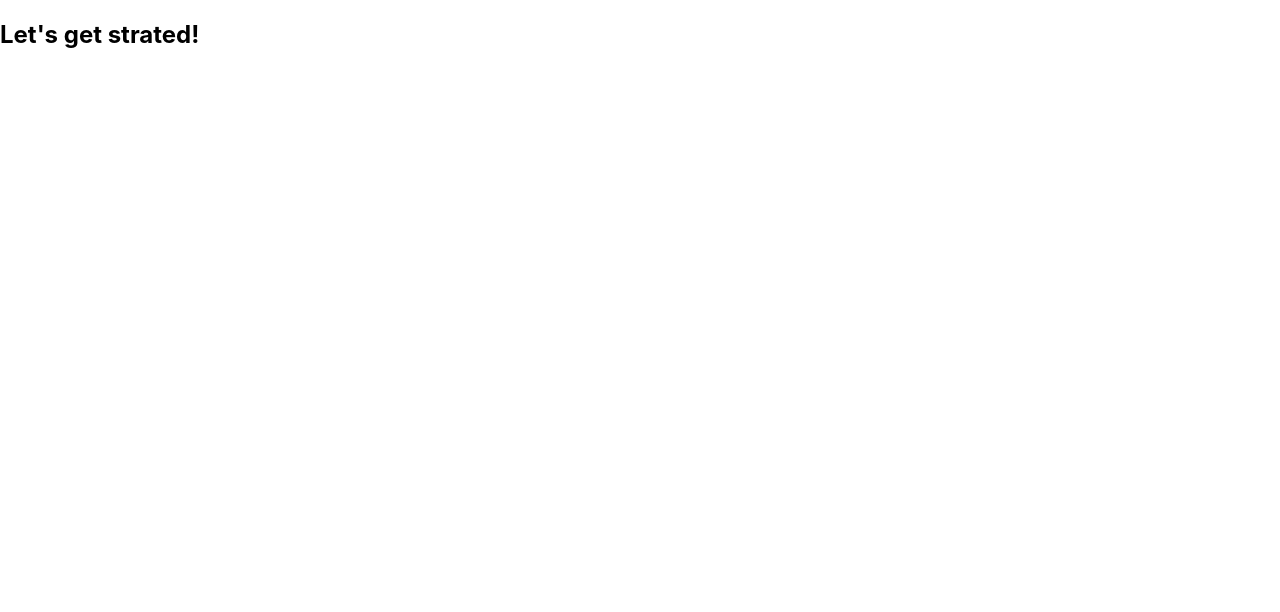
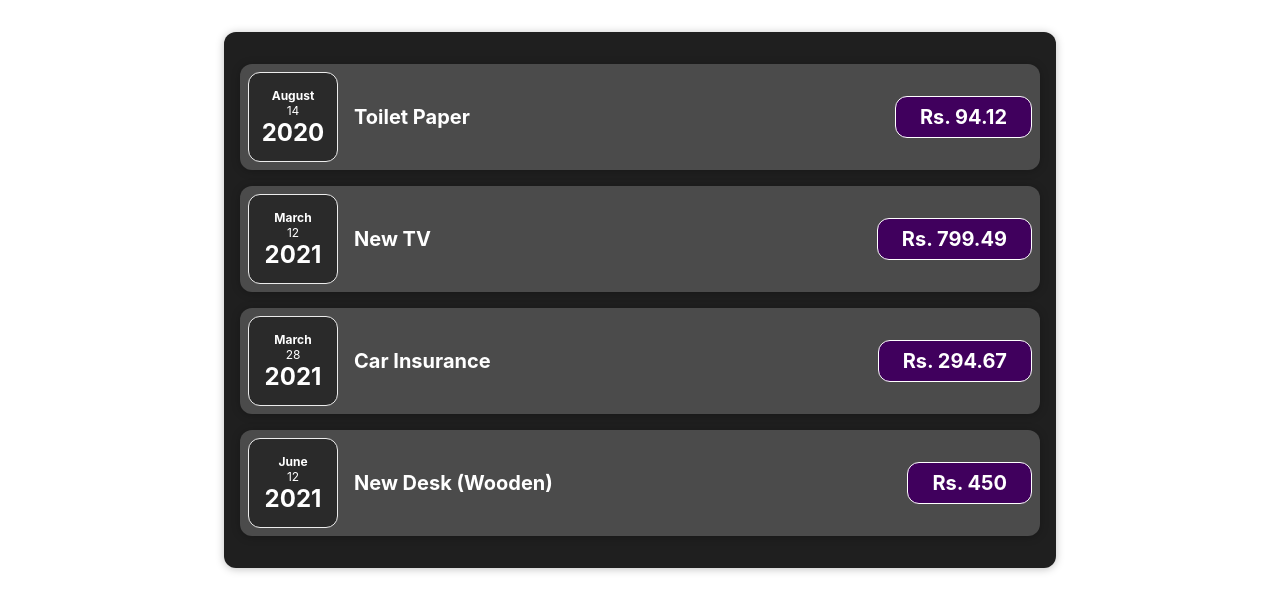
Before and after one commit to AditiyaS-cloud/ReactExpenseTracker, a React (Create React App) app: page / in a window 1280 px wide. Shown: the top 612 px of the page. Built offline with nearby package versions, Linux system fonts and the light colour scheme.

Commit message:
Added Expenses Components and reusable Card Component

```diff
--- a/src/App.js
+++ b/src/App.js
@@ -1,7 +1,31 @@
+import Expenses from "./components/Expenses"
 function App() {
+
+  const expenses = [
+    {
+      id: 'e1',
+      title: 'Toilet Paper',
+      amount: 94.12,
+      date: new Date(2020, 7, 14),
+    },
+    { id: 'e2', title: 'New TV', amount: 799.49, date: new Date(2021, 2, 12) },
+    {
+      id: 'e3',
+      title: 'Car Insurance',
+      amount: 294.67,
+      date: new Date(2021, 2, 28),
+    },
+    {
+      id: 'e4',
+      title: 'New Desk (Wooden)',
+      amount: 450,
+      date: new Date(2021, 5, 12),
+    },
+  ];
+
   return (
     <div>
-      <h2>Let's get strated!</h2>
+      <Expenses items={expenses}></Expenses>
     </div>
   );
 }
--- /dev/null
+++ b/src/components/Card.css
@@ -0,0 +1,4 @@
+.card {
+     border-radius: 12px;
+     box-shadow: 0 1px 8px rgba(0, 0, 0, 0.25);
+ }
--- /dev/null
+++ b/src/components/Card.js
@@ -0,0 +1,12 @@
+import './Card.css';
+
+function Card(props) {
+    const classes = 'card ' + props.className;
+    return (
+        <div className={classes}>
+            {props.children}
+        </div>
+    )
+}
+
+export default Card;
--- /dev/null
+++ b/src/components/ExpenseDate.css
@@ -0,0 +1,26 @@
+.expense-date {
+    display: flex;
+    flex-direction: column;
+    width: 5.5rem;
+    height: 5.5rem;
+    border: 1px solid #ececec;
+    background-color: #2a2a2a;
+    color: white;
+    border-radius: 12px;
+    align-items: center;
+    justify-content: center;
+}
+
+.expense-date__month {
+    font-size: 0.75rem;
+    font-weight: bold;
+}
+
+.expense-date__year {
+    font-size: 0.75rem;
+}
+
+.expense-date__day {
+    font-size: 1.5rem;
+    font-weight: bold;
+}
--- /dev/null
+++ b/src/components/ExpenseDate.js
@@ -0,0 +1,17 @@
+import './ExpenseDate.css';
+
+function ExpenseDate(props) {
+    const month = props.date.toLocaleString('en-US', { month: 'long' });
+    const day = props.date.toLocaleString('en-US', { day: '2-digit' });
+    const year = props.date.getFullYear();
+
+    return (
+        <div className="expense-date">
+            <div className="expense-date__month">{month}</div>
+            <div className="expense-date__year">{day}</div>
+            <div className="expense-date__day">{year}</div>
+        </div>
+    )
+}
+
+export default ExpenseDate;
--- /dev/null
+++ b/src/components/ExpenseItem.css
@@ -0,0 +1,54 @@
+.expense-item {
+    display: flex;
+    justify-content: space-between;
+    align-items: center;
+    padding: 0.5rem;
+    margin: 1rem 0;
+    background-color: #4b4b4b;
+}
+
+.expense-item__description {
+    display: flex;
+    flex-direction: column;
+    gap: 1rem;
+    align-items: flex-end;
+    flex-flow: column-reverse;
+    justify-content: flex-start;
+    flex: 1;
+}
+
+.expense-item h2 {
+    color: #3a3a3a;
+    font-size: 1rem;
+    flex: 1;
+    margin: 0 1rem;
+    color: white;
+}
+
+.expense-item__price {
+    font-size: 1rem;
+    font-weight: bold;
+    color: white;
+    background-color: #40005d;
+    border: 1px solid white;
+    padding: 0.5rem;
+    border-radius: 12px;
+}
+
+@media (min-width: 580px) {
+    .expense-item__description {
+        flex-direction: row;
+        align-items: center;
+        justify-content: flex-start;
+        flex: 1;
+    }
+
+    .expense-item__description h2 {
+        font-size: 1.25rem;
+    }
+
+    .expense-item__price {
+        font-size: 1.25rem;
+        padding: 0.5rem 1.5rem;
+    }
+}
--- /dev/null
+++ b/src/components/ExpenseItem.js
@@ -0,0 +1,18 @@
+import ExpenseDate from './ExpenseDate';
+import Card from './Card';
+import './ExpenseItem.css';
+
+
+function ExpenseItem(props) {
+    return (
+        <Card className="expense-item">
+            <ExpenseDate date={props.date} />
+            <div className="expense-item__description">
+                <h2>{props.title}</h2>
+                <div className="expense-item__price">Rs. {props.amount}</div>
+            </div>
+        </Card>
+    );
+}
+
+export default ExpenseItem;
--- /dev/null
+++ b/src/components/Expenses.css
@@ -0,0 +1,7 @@
+.expenses {
+    padding: 1rem;
+    background-color: rgb(31, 31, 31);
+    margin: 2rem auto;
+    width: 50rem;
+    max-width: 95%;
+}
--- /dev/null
+++ b/src/components/Expenses.js
@@ -0,0 +1,28 @@
+import ExpenseItem from './ExpenseItem';
+import Card from './Card';
+import './Expenses.css';
+
+function Expenses(props) {
+    return (
+        <Card className="expenses">
+            <ExpenseItem
+                title={props.items[0].title}
+                amount={props.items[0].amount}
+                date={props.items[0].date} />
+            <ExpenseItem
+                title={props.items[1].title}
+                amount={props.items[1].amount}
+                date={props.items[1].date} />
+            <ExpenseItem
+                title={props.items[2].title}
+                amount={props.items[2].amount}
+                date={props.items[2].date} />
+            <ExpenseItem
+                title={props.items[3].title}
+                amount={props.items[3].amount}
+                date={props.items[3].date} />
+        </Card>
+    )
+}
+
+export default Expenses;
```
